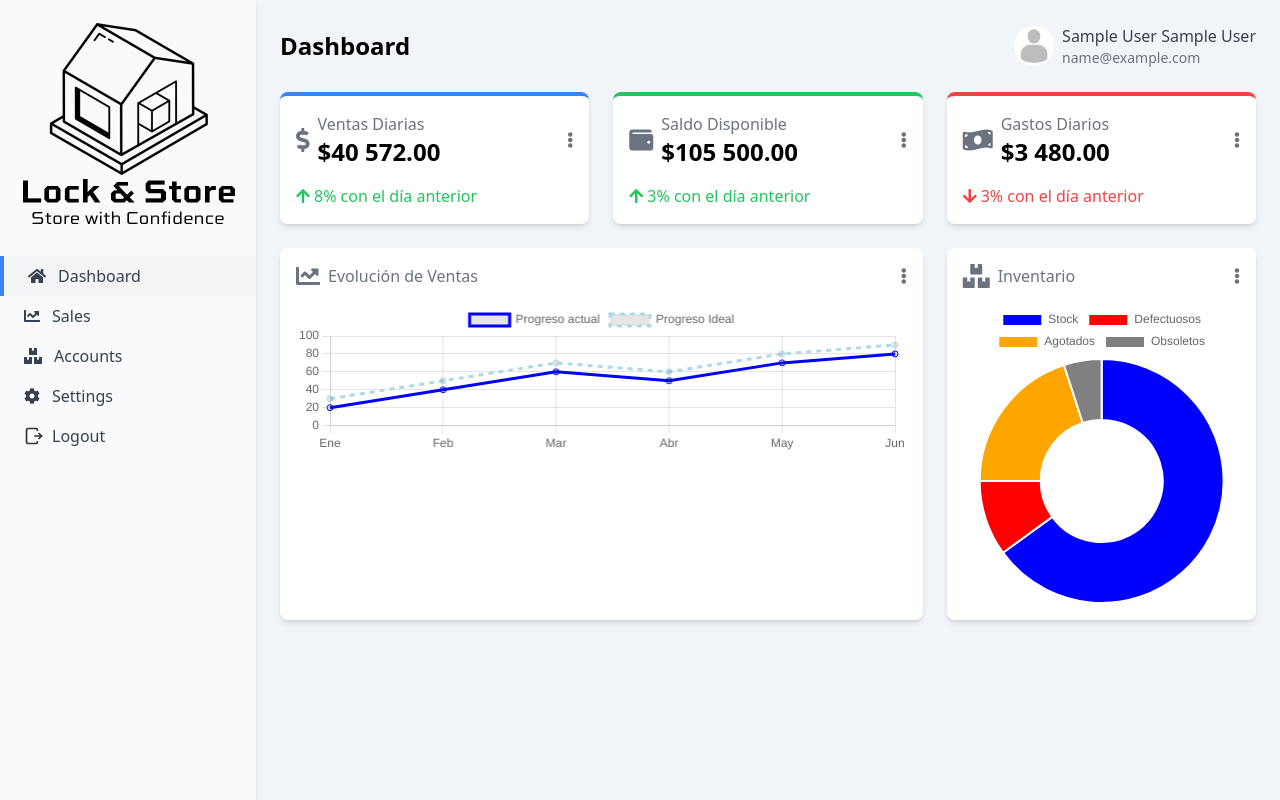
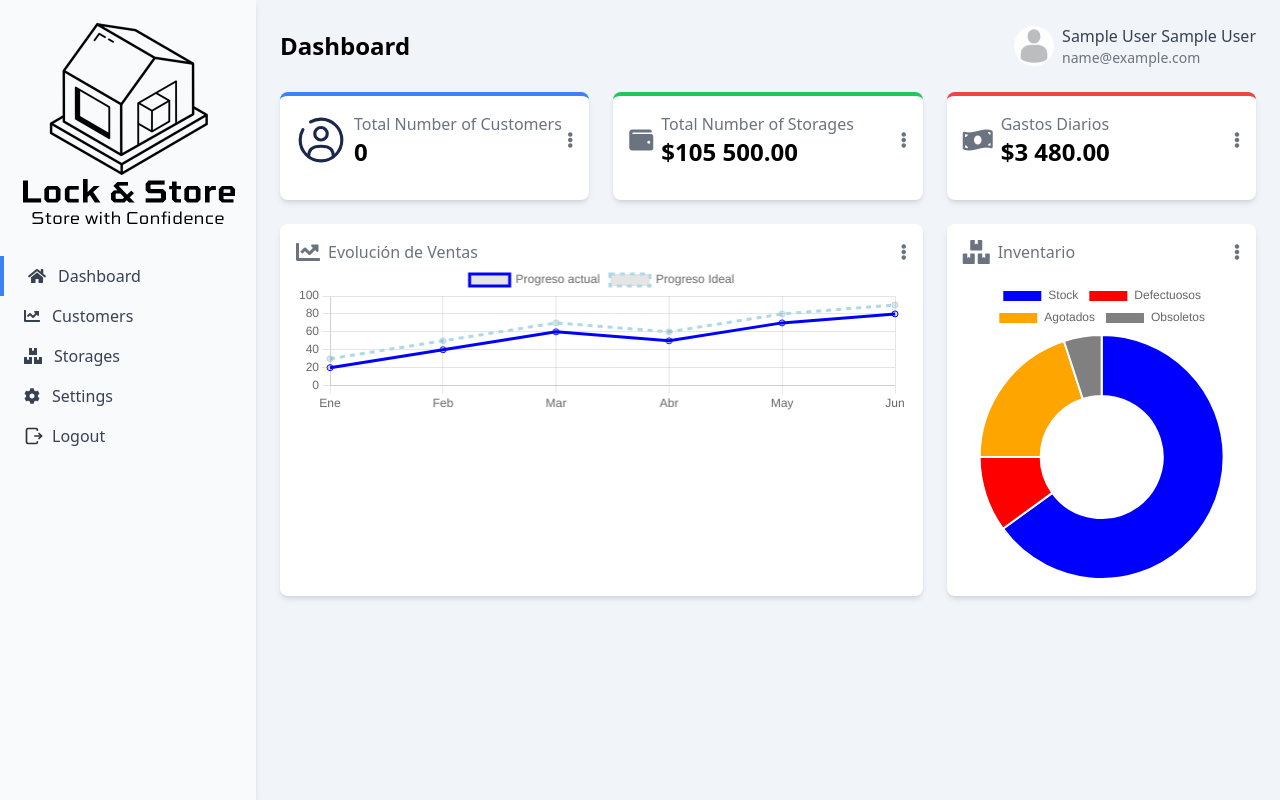
Before and after one commit to Juben00/Storage-Unit-Rental-System, a PHP site: page /admin-blu-lance.php in a window 1280 px wide. Run offline with PHP 8.4, Linux system fonts and the light colour scheme; the visitor is signed in with stand-in values (Sample User, id 1).

Commit message:
admin setup

```diff
--- a/admin-blu-lance.php
+++ b/admin-blu-lance.php
@@ -14,6 +14,7 @@ $Admin = [];
 
 $Admin = $adminObj->getAdmin();
 $Customer = $adminObj->getAllCustomers();
+$totalCustomers = count($Customer);
 
 
 if (isset($_SESSION['customer']['role'])) {
@@ -43,55 +44,11 @@ if (isset($_SESSION['customer']['role'])) {
 <body class="min-h-screen flex flex-col bg-slate-100 ">
     <div class="flex h-screen">
         <!-- Sidebar -->
-        <div class="w-64 bg-slate-50 shadow-md">
-            <div class="flex items-center justify-center">
-                <img alt="Company Logo" src="./images/logo black transparent with name.png" />
-            </div>
-            <nav class="">
-                <a class="flex items-center px-6 py-2 text-gray-700 bg-gray-100 border-l-4 border-blue-500" href="#">
-                    <i class="fas fa-home mr-3">
-                    </i>
-                    Dashboard
-                </a>
-
-                <a class="flex items-center px-6 py-2 text-gray-700 hover:bg-gray-100" href="#">
-                    <i class="fas fa-chart-line mr-3">
-                    </i>
-                    Sales
-                </a>
-                <a class="flex items-center px-6 py-2 text-gray-700 hover:bg-gray-100" href="#">
-                    <i class="fas fa-boxes mr-3">
-                    </i>
-                    Accounts
-                </a>
-
-                <a class="flex items-center px-6 py-2 text-gray-700 hover:bg-gray-100" href="#">
-                    <i class="fas fa-cog mr-3">
-                    </i>
-                    Settings
-                </a>
-                <a class="flex items-center px-6 py-2 text-gray-700 hover:bg-gray-100" href="#">
-                    <svg viewBox="0 0 24 24" height="20" class="mr-2" width="20" fill="none"
-                        xmlns="http://www.w3.org/2000/svg">
-                        <g id="SVGRepo_bgCarrier" stroke-width="0"></g>
-                        <g id="SVGRepo_tracerCarrier" stroke-linecap="round" stroke-linejoin="round"></g>
-                        <g id="SVGRepo_iconCarrier">
-                            <path d="M21 12L13 12" stroke="#323232" stroke-width="2" stroke-linecap="round"
-                                stroke-linejoin="round"></path>
-                            <path d="M18 15L20.913 12.087V12.087C20.961 12.039 20.961 11.961 20.913 11.913V11.913L18 9"
-                                stroke="#323232" stroke-width="2" stroke-linecap="round" stroke-linejoin="round"></path>
-                            <path
-                                d="M16 5V4.5V4.5C16 3.67157 15.3284 3 14.5 3H5C3.89543 3 3 3.89543 3 5V19C3 20.1046 3.89543 21 5 21H14.5C15.3284 21 16 20.3284 16 19.5V19.5V19"
-                                stroke="#323232" stroke-width="2" stroke-linecap="round" stroke-linejoin="round"></path>
-                        </g>
-                    </svg>
-                    Logout </a>
-            </nav>
-        </div>
-
+        <?php require_once './components/AdminSidebar.php' ?>
 
         <!-- Main Content -->
         <div class="flex-1 p-6">
+            <div id="dashboard" class="content-section">
                 <div class="flex justify-between items-center mb-6">
                     <h1 class="text-2xl font-semibold">
                         Dashboard
@@ -127,30 +84,38 @@ if (isset($_SESSION['customer']['role'])) {
 
 
                 <div class="grid grid-cols-3 gap-6">
+
                     <!-- Card 1 -->
                     <div class="bg-white p-4 rounded-lg shadow-md border-t-4 border-blue-500">
-                    <div class="flex justify-between items-center mb-4">
-                        <div class="flex items-center">
-                            <i class="fas fa-dollar-sign text-gray-500 text-2xl mr-2">
-                            </i>
+                        <div class="flex justify-between items-center ">
+                            <div class="flex items-center gap-2">
+                                <svg width="50px" height="50px" viewBox="0 0 24.00 24.00" fill="none"
+                                    xmlns="http://www.w3.org/2000/svg">
+                                    <g id="SVGRepo_bgCarrier" stroke-width="0"></g>
+                                    <g id="SVGRepo_tracerCarrier" stroke-linecap="round" stroke-linejoin="round"
+                                        stroke="#CCCCCC" stroke-width="0.048"></g>
+                                    <g id="SVGRepo_iconCarrier">
+                                        <circle cx="12" cy="9" r="3" stroke="#1C274C" stroke-width="1.5"></circle>
+                                        <path
+                                            d="M17.9691 20C17.81 17.1085 16.9247 15 11.9999 15C7.07521 15 6.18991 17.1085 6.03076 20"
+                                            stroke="#1C274C" stroke-width="1.5" stroke-linecap="round"></path>
+                                        <path
+                                            d="M7 3.33782C8.47087 2.48697 10.1786 2 12 2C17.5228 2 22 6.47715 22 12C22 17.5228 17.5228 22 12 22C6.47715 22 2 17.5228 2 12C2 10.1786 2.48697 8.47087 3.33782 7"
+                                            stroke="#1C274C" stroke-width="1.5" stroke-linecap="round"></path>
+                                    </g>
+                                </svg>
+
                                 <div>
                                     <p class="text-gray-500">
-                                    Ventas Diarias
+                                        Total Number of Customers
                                     </p>
                                     <p class="text-2xl font-semibold">
-                                    $40 572.00
+                                        <?php echo $totalCustomers ?>
                                     </p>
                                 </div>
                             </div>
                             <i class="fas fa-ellipsis-v text-gray-500">
                             </i>
-                    </div>
-                    <div class="flex items-center text-green-500">
-                        <i class="fas fa-arrow-up mr-1">
-                        </i>
-                        <p>
-                            8% con el día anterior
-                        </p>
                         </div>
                     </div>
                     <!-- Card 2 -->
@@ -161,7 +126,7 @@ if (isset($_SESSION['customer']['role'])) {
                                 </i>
                                 <div>
                                     <p class="text-gray-500">
-                                    Saldo Disponible
+                                        Total Number of Storages
                                     </p>
                                     <p class="text-2xl font-semibold">
                                         $105 500.00
@@ -171,17 +136,11 @@ if (isset($_SESSION['customer']['role'])) {
                             <i class="fas fa-ellipsis-v text-gray-500">
                             </i>
                         </div>
-                    <div class="flex items-center text-green-500">
-                        <i class="fas fa-arrow-up mr-1">
-                        </i>
-                        <p>
-                            3% con el día anterior
-                        </p>
-                    </div>
+
                     </div>
                     <!-- Card 3 -->
                     <div class="bg-white p-4 rounded-lg shadow-md border-t-4 border-red-500">
-                    <div class="flex justify-between items-center mb-4">
+                        <div class="flex justify-between items-center">
                             <div class="flex items-center">
                                 <i class="fas fa-money-bill-wave text-gray-500 text-2xl mr-2">
                                 </i>
@@ -197,17 +156,11 @@ if (isset($_SESSION['customer']['role'])) {
                             <i class="fas fa-ellipsis-v text-gray-500">
                             </i>
                         </div>
-                    <div class="flex items-center text-red-500">
-                        <i class="fas fa-arrow-down mr-1">
-                        </i>
-                        <p>
-                            3% con el día anterior
-                        </p>
-                    </div>
+
                     </div>
                     <!-- Card 4 -->
                     <div class="col-span-2 bg-white p-4 rounded-lg shadow-md">
-                    <div class="flex justify-between items-center mb-4">
+                        <div class="flex justify-between items-center ">
                             <div class="flex items-center">
                                 <i class="fas fa-chart-line text-gray-500 text-2xl mr-2">
                                 </i>
@@ -247,11 +200,70 @@ if (isset($_SESSION['customer']['role'])) {
                     </div>
                 </div>
             </div>
+
+            <div id="sales" class="content-section hidden">
+                <h1 class="text-2xl font-semibold">
+                    Sales
+                </h1>
+            </div>
+
+            <div id="customers" class="content-section hidden">
+                <h1 class="text-2xl font-semibold">
+                    Customers
+                </h1>
+            </div>
+
+            <div id="storages" class="content-section hidden">
+                <h1 class="text-2xl font-semibold">
+                    Storages
+                </h1>
+            </div>
+
+            <div id="settings" class="content-section hidden">
+                <h1 class="text-2xl font-semibold">
+                    Settings
+                </h1>
+            </div>
+
+
+
+        </div>
     </div>
 
     <script src="https://cdn.jsdelivr.net/npm/chart.js">
     </script>
+
     <script>
+        // JavaScript to switch content based on sidebar click
+        const links = document.querySelectorAll('nav a');
+        const contentSections = document.querySelectorAll('.content-section');
+
+        links.forEach(link => {
+            link.addEventListener('click', (e) => {
+                e.preventDefault(); // Prevent default anchor behavior
+
+                // Remove active class from all links
+                links.forEach(l => l.classList.remove('border-l-4', 'border-blue-500'));
+
+                const targetId = link.getAttribute('data-target');
+
+                // Hide all sections
+                contentSections.forEach(section => {
+                    section.classList.add('hidden');
+                });
+
+                // Show the selected section
+                const targetSection = document.getElementById(targetId);
+                targetSection.classList.remove('hidden');
+
+                // Add active class to the clicked link
+                link.classList.add('border-l-4', 'border-blue-500');
+            });
+        });
+
+
+
+
         const salesCtx = document.getElementById('salesChart').getContext('2d');
         const salesChart = new Chart(salesCtx, {
             type: 'line',
--- a/classes/admin.class.php
+++ b/classes/admin.class.php
@@ -36,7 +36,7 @@ class Admin
 
     public function getAllCustomers()
     {
-        $sql = "SELECT * FROM customer WHERE role = 'Customer';";
+        $sql = "SELECT *  FROM customer WHERE role = 'Customer';";
         $stmt = $this->db->connect()->prepare($sql);
         $stmt->execute();
         $result = $stmt->fetchAll(PDO::FETCH_ASSOC);
@@ -46,7 +46,8 @@ class Admin
 
 
 
+
 }
 $adminObj = new Admin();
 
-// var_dump($adminObj->getAdmin());
+// var_dump($adminObj->getAllCustomers());
--- /dev/null
+++ b/components/AdminSidebar.php
@@ -0,0 +1,41 @@
+<div class="w-64 bg-slate-50 shadow-md">
+    <div class="flex items-center justify-center">
+        <img alt="Company Logo" src="./images/logo black transparent with name.png" />
+    </div>
+    <nav>
+        <a class="flex items-center px-6 py-2 text-gray-700 border-l-4 border-blue-500" data-target="dashboard"
+            href="#">
+            <i class="fas fa-home mr-3"></i>
+            Dashboard
+        </a>
+        <a class="flex items-center px-6 py-2 text-gray-700" data-target="customers" href="#">
+            <i class="fas fa-chart-line mr-3"></i>
+            Customers
+        </a>
+        <a class="flex items-center px-6 py-2 text-gray-700" data-target="storages" href="#">
+            <i class="fas fa-boxes mr-3"></i>
+            Storages
+        </a>
+        <a class="flex items-center px-6 py-2 text-gray-700" data-target="settings" href="#">
+            <i class="fas fa-cog mr-3"></i>
+            Settings
+        </a>
+
+
+        <a class="flex items-center px-6 py-2 text-gray-700 hover:bg-gray-100" href="#">
+            <svg viewBox="0 0 24 24" height="20" class="mr-2" width="20" fill="none" xmlns="http://www.w3.org/2000/svg">
+                <g id="SVGRepo_bgCarrier" stroke-width="0"></g>
+                <g id="SVGRepo_tracerCarrier" stroke-linecap="round" stroke-linejoin="round"></g>
+                <g id="SVGRepo_iconCarrier">
+                    <path d="M21 12L13 12" stroke="#323232" stroke-width="2" stroke-linecap="round"
+                        stroke-linejoin="round"></path>
+                    <path d="M18 15L20.913 12.087V12.087C20.961 12.039 20.961 11.961 20.913 11.913V11.913L18 9"
+                        stroke="#323232" stroke-width="2" stroke-linecap="round" stroke-linejoin="round"></path>
+                    <path
+                        d="M16 5V4.5V4.5C16 3.67157 15.3284 3 14.5 3H5C3.89543 3 3 3.89543 3 5V19C3 20.1046 3.89543 21 5 21H14.5C15.3284 21 16 20.3284 16 19.5V19.5V19"
+                        stroke="#323232" stroke-width="2" stroke-linecap="round" stroke-linejoin="round"></path>
+                </g>
+            </svg>
+            Logout </a>
+    </nav>
+</div>
--- a/output.css
+++ b/output.css
@@ -693,10 +693,6 @@ video {
   margin-right: 1rem;
 }
 
-.mt-10 {
-  margin-top: 2.5rem;
-}
-
 .mt-2 {
   margin-top: 0.5rem;
 }
@@ -735,10 +731,6 @@ video {
 
 .h-8 {
   height: 2rem;
-}
-
-.h-\[300px\] {
-  height: 300px;
 }
 
 .h-\[40vh\] {
@@ -901,10 +893,6 @@ video {
   border-radius: 0.5rem;
 }
 
-.rounded-md {
-  border-radius: 0.375rem;
-}
-
 .rounded-xl {
   border-radius: 0.75rem;
 }
@@ -915,10 +903,6 @@ video {
 
 .border-2 {
   border-width: 2px;
-}
-
-.border-b {
-  border-bottom-width: 1px;
 }
 
 .border-l-4 {
@@ -988,11 +972,6 @@ video {
   background-color: rgb(245 245 245 / var(--tw-bg-opacity));
 }
 
-.bg-neutral-50 {
-  --tw-bg-opacity: 1;
-  background-color: rgb(250 250 250 / var(--tw-bg-opacity));
-}
-
 .bg-slate-100 {
   --tw-bg-opacity: 1;
   background-color: rgb(241 245 249 / var(--tw-bg-opacity));
@@ -1003,6 +982,11 @@ video {
   background-color: rgb(226 232 240 / var(--tw-bg-opacity));
 }
 
+.bg-slate-50 {
+  --tw-bg-opacity: 1;
+  background-color: rgb(248 250 252 / var(--tw-bg-opacity));
+}
+
 .bg-transparent {
   background-color: transparent;
 }
@@ -1010,11 +994,6 @@ video {
 .bg-white {
   --tw-bg-opacity: 1;
   background-color: rgb(255 255 255 / var(--tw-bg-opacity));
-}
-
-.bg-slate-50 {
-  --tw-bg-opacity: 1;
-  background-color: rgb(248 250 252 / var(--tw-bg-opacity));
 }
 
 .bg-contain {
@@ -1077,11 +1056,6 @@ video {
 .py-3 {
   padding-top: 0.75rem;
   padding-bottom: 0.75rem;
-}
-
-.py-4 {
-  padding-top: 1rem;
-  padding-bottom: 1rem;
 }
 
 .py-8 {
```
Lines whose indentation alone changed are shown as unchanged.
